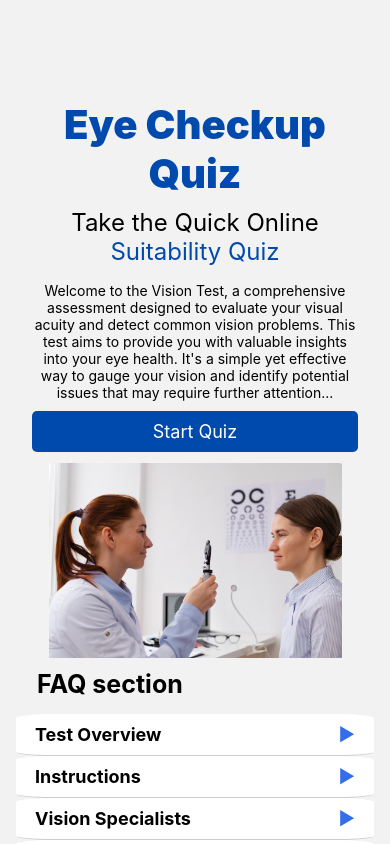
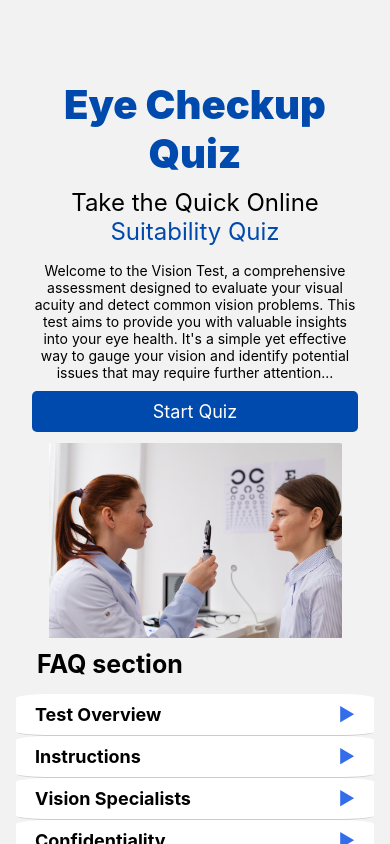
Before and after one commit to IsuruX98/EyeZen-Mobile, a React Native app: screen /MainQuiz in a window 390 px wide. Built offline with nearby package versions, Linux system fonts and the light colour scheme.

Commit message:
mainquiz home done

```diff
--- a/tabs/MainQuiz.jsx
+++ b/tabs/MainQuiz.jsx
@@ -88,7 +88,7 @@ const styles = StyleSheet.create({
   container: {
     flex: 1,
     paddingHorizontal: 16,
-    paddingTop: 50,
+    paddingTop: 40,
     justifyContent: "space-around",
   },
   header: {
```
